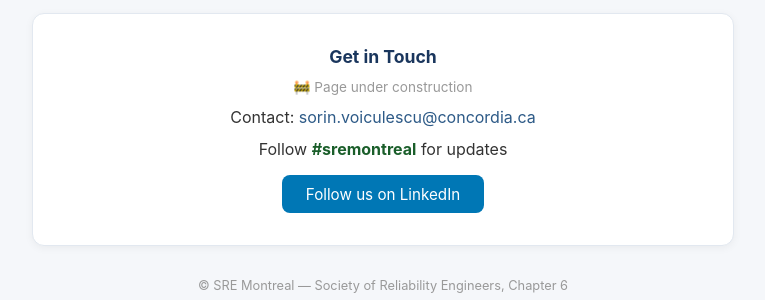
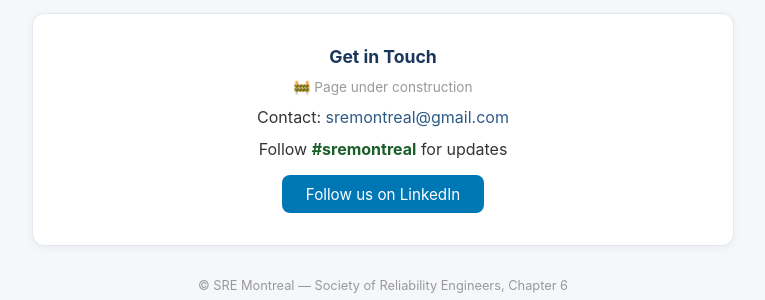
Before and after one commit to concordiasequnceplanner/coop-planner, a Flask app: page /SRE_MONTREAL in a window 1280 px wide. Shown: the part 1542-1842 px from the top of the page, without its empty margins (257-1022 px from the left). Run offline with Flask 3, Linux system fonts and the light colour scheme.

Commit message:
Update sre_montreal.html

```diff
--- a/templates/sre_montreal.html
+++ b/templates/sre_montreal.html
@@ -86,7 +86,7 @@
         <div style="text-align:center; margin-top:2rem; padding:2rem; background:white; border:1px solid #e2e8f0; border-radius:12px; box-shadow:0 2px 8px rgba(0,0,0,0.05);">
             <h4 style="color:#1a365d; margin-bottom:0.75rem; font-size:1.1rem;">Get in Touch</h4>
             <p style="margin-bottom:0.75rem; color:#999; font-size:0.85rem;">🚧 Page under construction</p>
-            <p style="margin-bottom:0.75rem;">Contact: <a href="mailto:sremontreal@gmail.com">sorin.voiculescu@concordia.ca</a></p>
+            <p style="margin-bottom:0.75rem;">Contact: <a href="mailto:sremontreal@gmail.com">sremontreal@gmail.com</a></p>
             <p style="margin-bottom:1rem;">Follow <strong style="color:#1a5e2a;">#sremontreal</strong> for updates</p>
             <a href="https://lnkd.in/d4FUvzU" target="_blank" rel="noopener" style="display:inline-block; padding:0.6rem 1.5rem; background:#0077b5; color:white; border-radius:8px; font-size:0.95rem; text-decoration:none;">Follow us on LinkedIn</a>
         </div>
```
